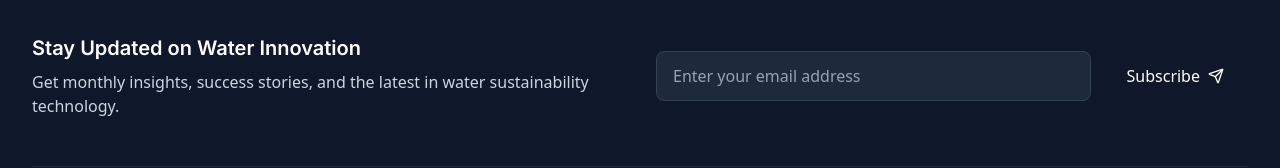
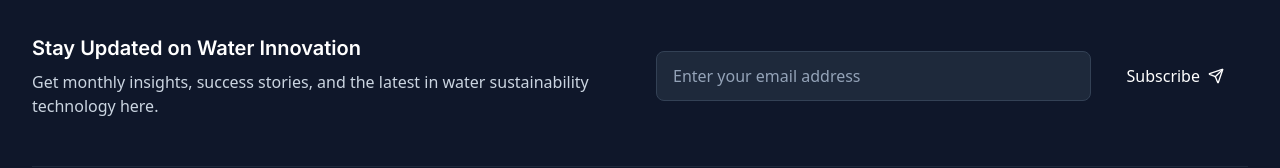
Before and after one commit to utkarsh3078/Rain2Recharge, a React (Vite) app: page / in a window 1280 px wide. Shown: the part 7397-7565 px from the top of the page. Built offline with nearby package versions, Linux system fonts and the light colour scheme.

Commit message:
small fixture2

```diff
--- a/src/pages/homepage-smart-water-platform/components/Footer.jsx
+++ b/src/pages/homepage-smart-water-platform/components/Footer.jsx
@@ -154,7 +154,7 @@ const Footer = () => {
                 Stay Updated on Water Innovation
               </h3>
               <p className="text-slate-300">
-                Get monthly insights, success stories, and the latest in water sustainability technology.
+                Get monthly insights, success stories, and the latest in water sustainability technology here.
               </p>
             </div>
             <div className="flex flex-col sm:flex-row gap-3">
```
